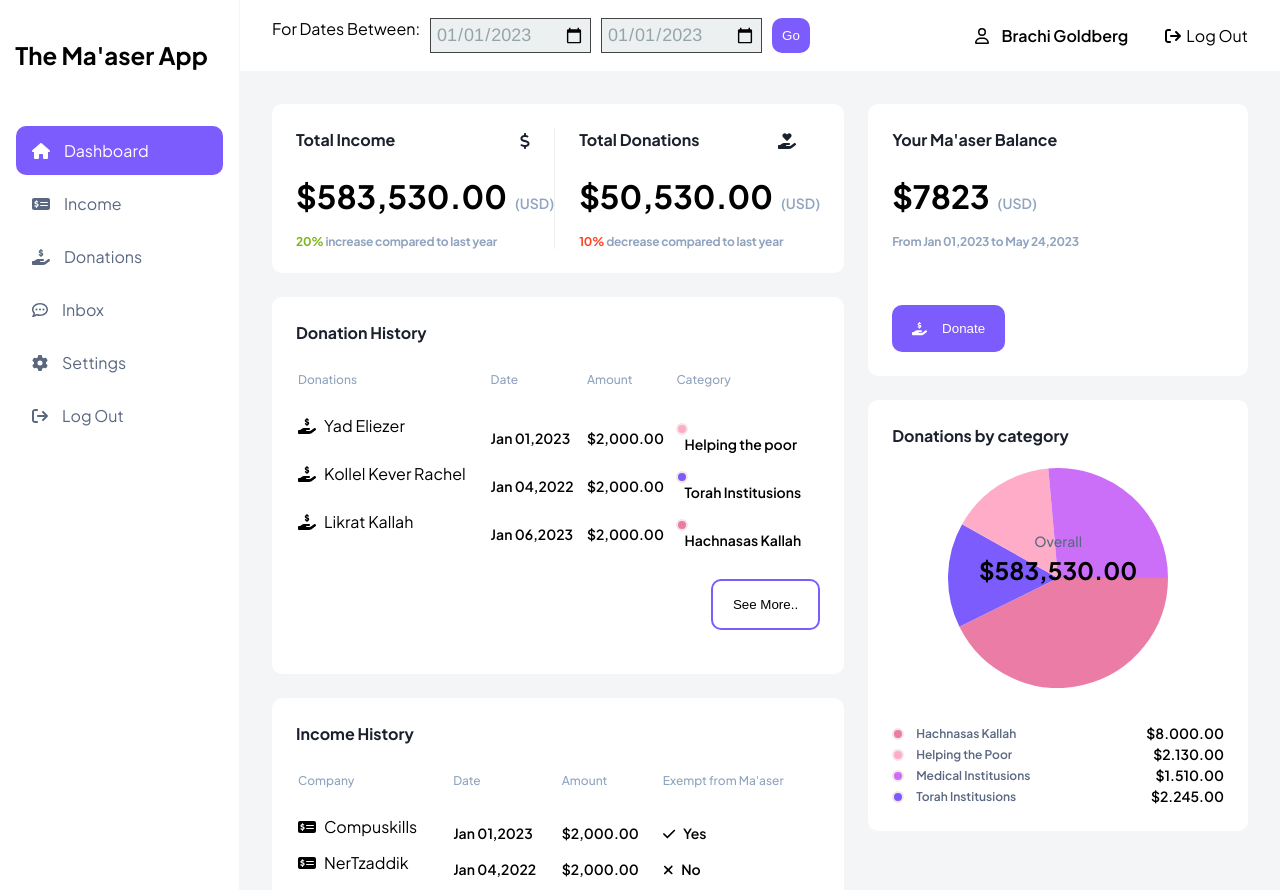
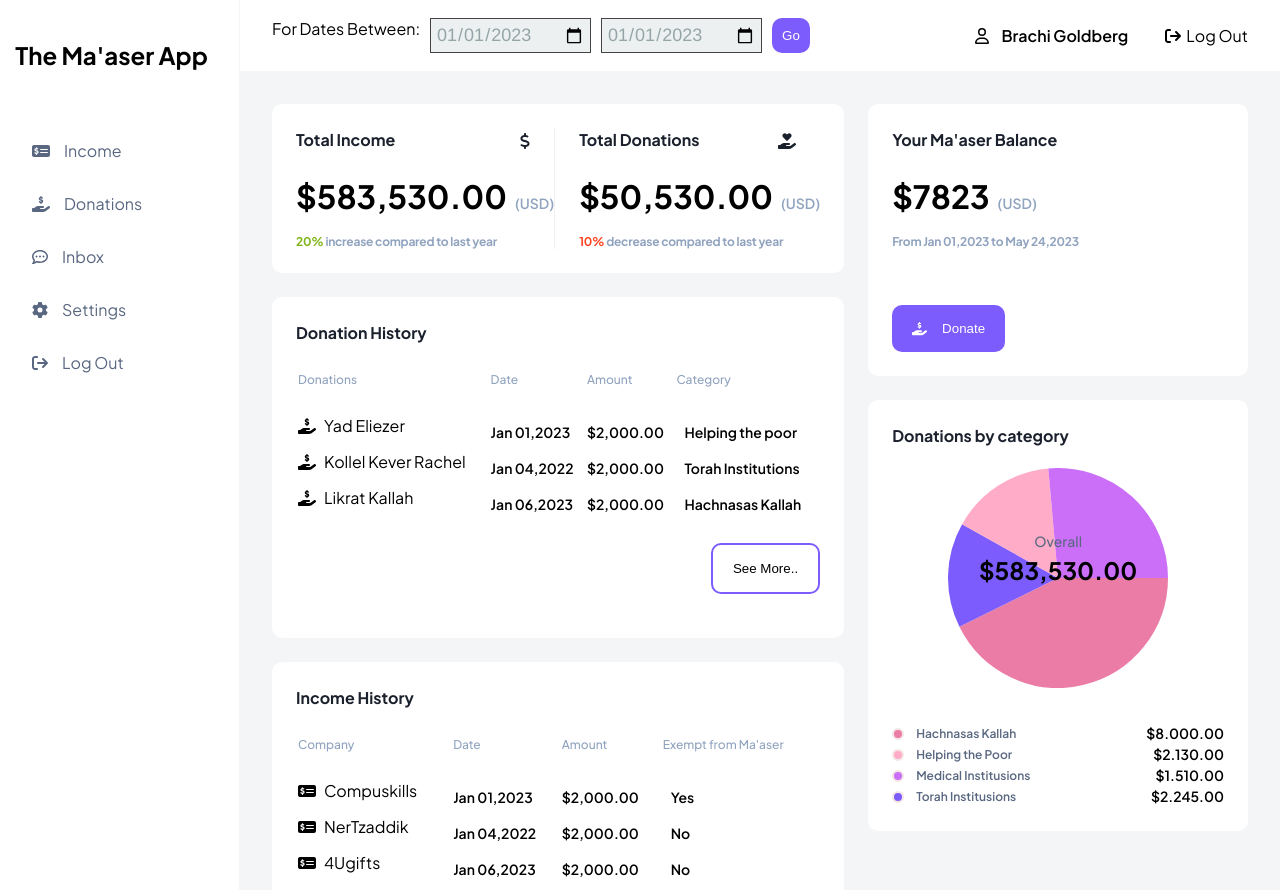
Before and after one commit to Bracha-G/Final-Proj, a React (Create React App) app: page / in a window 1280 px wide. Shown: the top 890 px of the page. Built offline with nearby package versions, Linux system fonts and the light colour scheme.

Commit message:
next stage with maps

```diff
--- a/src/App.js
+++ b/src/App.js
@@ -18,6 +18,58 @@ import CircleIcon from "./components/CircleIcon";
 import PiChart from "./components/PiChart";
 
 function App() {
+  const historyCardDonationsArr = [
+    {
+      name: "Yad Eliezer",
+      date: "Jan 01,2023",
+      amount: "2,000.00",
+      icon: faHandHoldingDollar,
+      detail: "Helping the poor",
+    },
+    {
+      name: "Kollel Kever Rachel",
+      date: "Jan 04,2022",
+      amount: "2,000.00",
+      icon: faHandHoldingDollar,
+      detail: "Torah Institutions",
+    },
+    {
+      name: "Likrat Kallah",
+      date: "Jan 06,2023",
+      amount: "2,000.00",
+      icon: faHandHoldingDollar,
+      detail: "Hachnasas Kallah",
+    },
+  ];
+  const historyCardIncomeArr = [
+    {
+      name: "Compuskills",
+      date: "Jan 01,2023",
+      amount: "2,000.00",
+      svg: faCheck,
+      icon: faMoneyCheckDollar,
+      detail: "Yes",
+      svg: faCheck,
+    },
+    {
+      name: "NerTzaddik",
+      date: "Jan 04,2022",
+      amount: "2,000.00",
+      svg: faXmark,
+      icon: faMoneyCheckDollar,
+      detail: "No",
+      svg: faXmark,
+    },
+    {
+      name: "4Ugifts",
+      date: "Jan 06,2023",
+      amount: "2,000.00",
+      svg: faXmark,
+      icon: faMoneyCheckDollar,
+      detail: "No",
+      svg: faXmark,
+    },
+  ];
   return (
     <>
       <div className="container">
@@ -56,30 +108,18 @@ function App() {
                   title4={"Category"}
                   headerName={"Donation History"}
                 >
-                  <HistoryDetailCard
-                    name={"Yad Eliezer"}
-                    date={"Jan 01,2023"}
-                    amount={"2,000.00"}
-                    svg={<CircleIcon className={"second"}></CircleIcon>}
-                    icon={<FontAwesomeIcon icon={faHandHoldingDollar} />}
-                    detail={"Helping the poor"}
-                  ></HistoryDetailCard>
-                  <HistoryDetailCard
-                    name={"Kollel Kever Rachel"}
-                    date={"Jan 04,2022"}
-                    amount={"2,000.00"}
-                    svg={<CircleIcon className={"fourth"}></CircleIcon>}
-                    icon={<FontAwesomeIcon icon={faHandHoldingDollar} />}
-                    detail={"Torah Institusions"}
-                  ></HistoryDetailCard>
-                  <HistoryDetailCard
-                    name={"Likrat Kallah"}
-                    date={"Jan 06,2023"}
-                    amount={"2,000.00"}
-                    svg={<CircleIcon className={"first"}></CircleIcon>}
-                    icon={<FontAwesomeIcon icon={faHandHoldingDollar} />}
-                    detail={"Hachnasas Kallah"}
-                  ></HistoryDetailCard>
+                  {historyCardDonationsArr.map(function (item) {
+                    return (
+                      <HistoryDetailCard
+                        name={item.name}
+                        date={item.date}
+                        amount={item.amount}
+                        detail={item.detail}
+                      >
+                        <FontAwesomeIcon icon={item.icon}></FontAwesomeIcon>
+                      </HistoryDetailCard>
+                    );
+                  })}
                 </HistoryCard>
               </Card>
               <Card>
@@ -90,30 +130,18 @@ function App() {
                   title4={"Exempt from Ma'aser"}
                   headerName={"Income History"}
                 >
-                  <HistoryDetailCard
-                    name={"Compuskills"}
-                    date={"Jan 01,2023"}
-                    amount={"2,000.00"}
-                    svg={<FontAwesomeIcon icon={faCheck} />}
-                    icon={<FontAwesomeIcon icon={faMoneyCheckDollar} />}
-                    detail={"Yes"}
-                  ></HistoryDetailCard>
-                  <HistoryDetailCard
-                    name={"NerTzaddik"}
-                    date={"Jan 04,2022"}
-                    amount={"2,000.00"}
-                    svg={<FontAwesomeIcon icon={faXmark} />}
-                    icon={<FontAwesomeIcon icon={faMoneyCheckDollar} />}
-                    detail={"No"}
-                  ></HistoryDetailCard>
-                  <HistoryDetailCard
-                    name={"4Ugifts"}
-                    date={"Jan 06,2023"}
-                    amount={"2,000.00"}
-                    svg={<FontAwesomeIcon icon={faXmark} />}
-                    icon={<FontAwesomeIcon icon={faMoneyCheckDollar} />}
-                    detail={"No"}
-                  ></HistoryDetailCard>
+                  {historyCardIncomeArr.map(function (item) {
+                    return (
+                      <HistoryDetailCard
+                        name={item.name}
+                        date={item.date}
+                        amount={item.amount}
+                        detail={item.detail}
+                      >
+                        <FontAwesomeIcon icon={item.icon}></FontAwesomeIcon>
+                      </HistoryDetailCard>
+                    );
+                  })}
                 </HistoryCard>
               </Card>
             </div>
--- a/src/components/HistoryDetailCard.js
+++ b/src/components/HistoryDetailCard.js
@@ -6,7 +6,7 @@ function HistoryDetailCard(props) {
     <>
       <tr>
         <div className="img">
-          {props.icon}
+          {props.children}
           <span className="text">{props.name}</span>
         </div>
 
--- a/src/components/Nav.js
+++ b/src/components/Nav.js
@@ -7,7 +7,35 @@ import { faGear } from "@fortawesome/free-solid-svg-icons";
 import { faHandHoldingDollar } from "@fortawesome/free-solid-svg-icons";
 import { faMoneyCheckDollar } from "@fortawesome/free-solid-svg-icons";
 import { faHouse } from "@fortawesome/free-solid-svg-icons";
+import { toHaveClass } from "@testing-library/jest-dom/matchers";
 function Nav(props) {
+  const navButtonArr = [
+    {
+      span: "Income",
+      className: "undefined",
+      icon: <FontAwesomeIcon icon={faMoneyCheckDollar} />,
+    },
+    {
+      span: "Donations",
+      className: "undefined",
+      icon: <FontAwesomeIcon icon={faHandHoldingDollar} />,
+    },
+    {
+      span: "Inbox",
+      className: "undefined",
+      icon: <FontAwesomeIcon icon={faCommentDots} />,
+    },
+    {
+      span: "Settings",
+      className: "undefined",
+      icon: <FontAwesomeIcon icon={faGear} />,
+    },
+    {
+      span: "Log Out",
+      className: "undefined",
+      icon: <FontAwesomeIcon icon={faArrowRightFromBracket} />,
+    },
+  ];
   return (
     <>
       <nav className="sidebar">
@@ -16,37 +44,15 @@ function Nav(props) {
             <h2 className="sidebar__logo-header">The Ma'aser App</h2>
           </div>
           <ul className="side-nav">
-            <NavButton
-              className={"side-nav__item-active"}
-              span={"Dashboard"}
-              icon={<FontAwesomeIcon icon={faHouse} />}
-            ></NavButton>
-            <NavButton
-              pic={""}
-              span={"Income"}
-              className={"undefined"}
-              icon={<FontAwesomeIcon icon={faMoneyCheckDollar} />}
-            ></NavButton>
-            <NavButton
-              span={"Donations"}
-              className={"undefined"}
-              icon={<FontAwesomeIcon icon={faHandHoldingDollar} />}
-            ></NavButton>
-            <NavButton
-              span={"Inbox"}
-              className={"undefined"}
-              icon={<FontAwesomeIcon icon={faCommentDots} />}
-            ></NavButton>
-            <NavButton
-              span={"Settings"}
-              className={"undefined"}
-              icon={<FontAwesomeIcon icon={faGear} />}
-            ></NavButton>
-            <NavButton
-              span={"Log Out"}
-              className={"undefined"}
-              icon={<FontAwesomeIcon icon={faArrowRightFromBracket} />}
-            ></NavButton>
+            {navButtonArr.map(function (user) {
+              return (
+                <NavButton
+                  span={user.span}
+                  className={user.className}
+                  icon={user.icon}
+                ></NavButton>
+              );
+            })}
           </ul>
         </div>
       </nav>
--- a/src/components/PiChart.js
+++ b/src/components/PiChart.js
@@ -3,6 +3,28 @@ import CategoryListItem from "./CategoryListItem";
 import { PieChart } from "react-minimal-pie-chart";
 
 function PiChart(props) {
+  const categoryArr = [
+    {
+      categoryName: "Hachnasas Kallah",
+      amount: "$8.000.00",
+      className: "first",
+    },
+    {
+      categoryName: "Helping the Poor",
+      amount: "$2.130.00",
+      className: "second",
+    },
+    {
+      categoryName: "Medical Institusions",
+      amount: "$1.510.00",
+      className: "third",
+    },
+    {
+      categoryName: "Torah Institusions",
+      amount: "$2.245.00",
+      className: "fourth",
+    },
+  ];
   return (
     <>
       <div className="pie-chart">
@@ -22,26 +44,15 @@ function PiChart(props) {
         <span>$583,530.00</span>
       </div>
       <div>
-        <CategoryListItem
-          categoryName="Hachnasas Kallah"
-          amount="$8.000.00"
-          className="first"
-        ></CategoryListItem>
-        <CategoryListItem
-          categoryName="Helping the Poor"
-          amount="$2.130.00"
-          className="second"
-        ></CategoryListItem>
-        <CategoryListItem
-          categoryName="Medical Institusions"
-          amount="$1.510.00"
-          className="third"
-        ></CategoryListItem>
-        <CategoryListItem
-          categoryName="Torah Institusions"
-          amount="$2.245.00"
-          className="fourth"
-        ></CategoryListItem>
+        {categoryArr.map(function (categoryListItem) {
+          return (
+            <CategoryListItem
+              categoryName={categoryListItem.categoryName}
+              amount={categoryListItem.amount}
+              className={categoryListItem.className}
+            ></CategoryListItem>
+          );
+        })}
       </div>
     </>
   );
--- a/src/components/SectionHeader.js
+++ b/src/components/SectionHeader.js
@@ -5,7 +5,7 @@ function SectionHeader(props) {
     <>
       <div className="header-container">
         <h3 class="section-header">{props.title}</h3>
-        <div className="up-arrow ">{props.icon}</div>
+        <div className={"up-arrow"}>{props.icon}</div>
       </div>
     </>
   );
```
